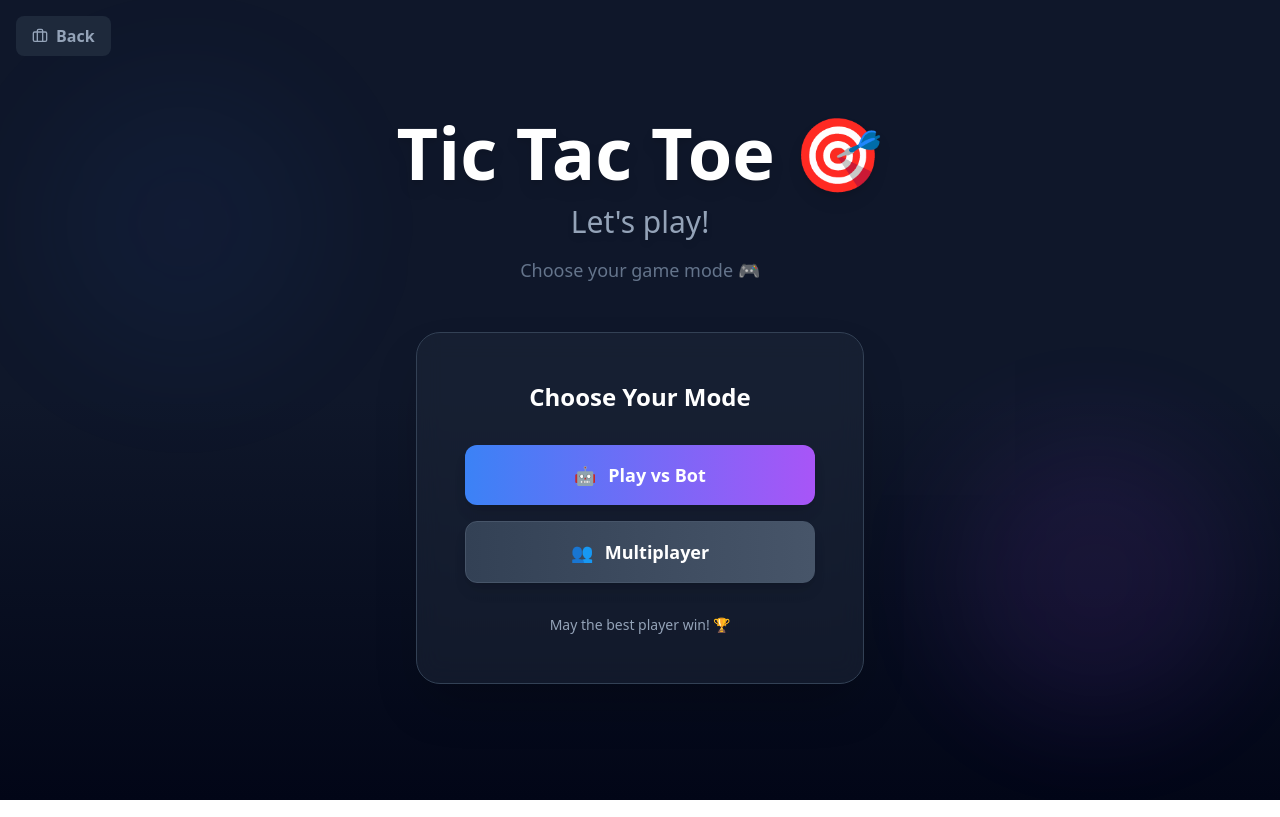
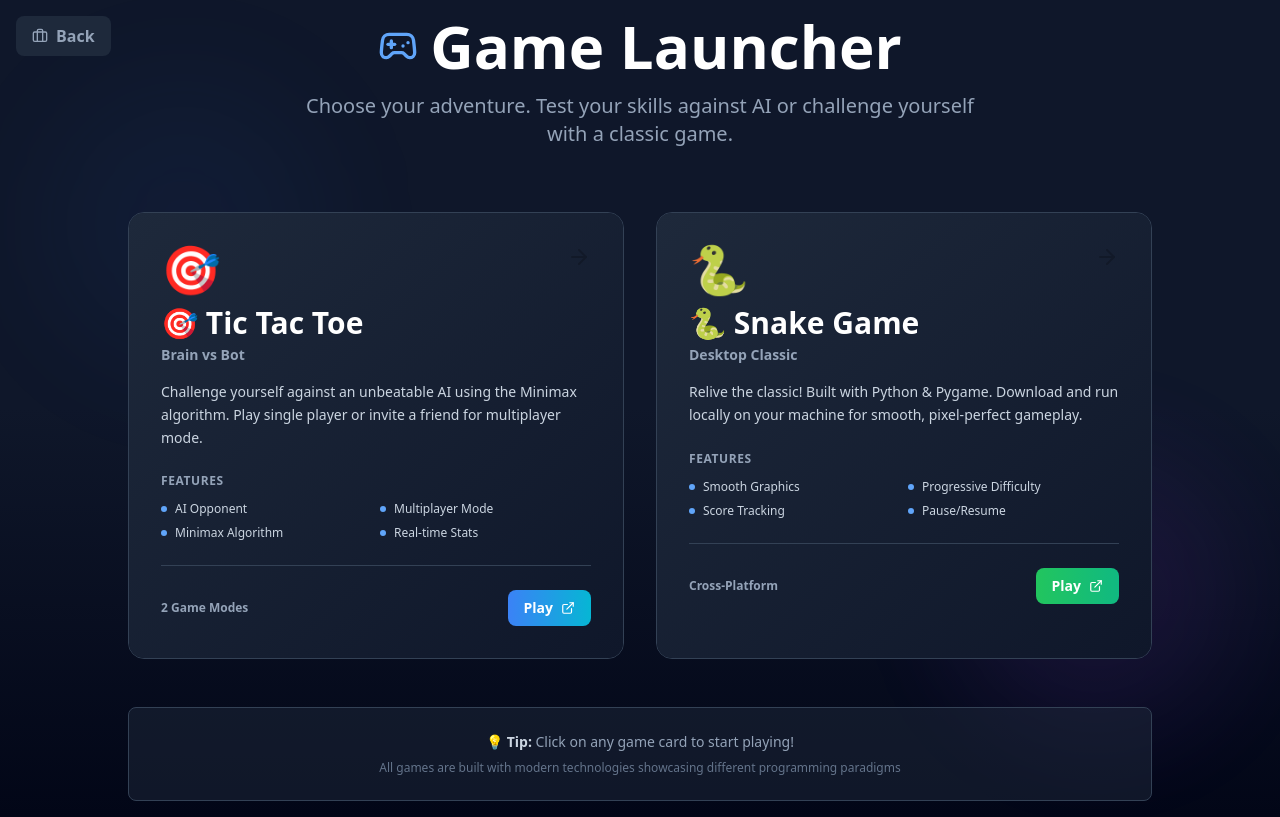
Before and after one commit to parthupadhyay038/portfolio-website, a React (Vite) app: page / in a window 1280 px wide. Both pictures are taken after a click on the button "Play Games". Built offline with nearby package versions, Linux system fonts and the light colour scheme.

Commit message:
Add unified Game Launcher interface and comprehensive project documentation

```diff
--- a/src/App.tsx
+++ b/src/App.tsx
@@ -2,15 +2,27 @@ import React, { useState } from 'react';
 import { motion } from 'framer-motion';
 import Welcome from './components/Welcome';
 import TicTacToe from './components/TicTacToe';
+import GameLauncher from './components/GameLauncher';
 import Portfolio from './components/Portfolio/Portfolio';
 import { Gamepad2, Briefcase } from 'lucide-react';
 
-type GameMode = 'welcome' | 'single' | 'multi';
+type GameMode = 'launcher' | 'welcome' | 'single' | 'multi';
 type AppMode = 'game' | 'portfolio';
 
 const App: React.FC = () => {
   const [appMode, setAppMode] = useState<AppMode>('portfolio');
-  const [gameMode, setGameMode] = useState<GameMode>('welcome');
+  const [gameMode, setGameMode] = useState<GameMode>('launcher');
+
+  const handleSelectGame = (gameType: 'snake' | 'tictactoe') => {
+    if (gameType === 'tictactoe') {
+      setGameMode('welcome');
+    } else if (gameType === 'snake') {
+      // Open snake game GitHub repo with instructions
+      window.open('https://github.com/parthupadhyay038/portfolio-website/tree/main/games', '_blank');
+      // Keep launcher visible for user to try other games
+      setGameMode('launcher');
+    }
+  };
 
   const handleStartGame = (mode: 'single' | 'multi') => {
     setGameMode(mode);
@@ -21,13 +33,13 @@ const App: React.FC = () => {
       setAppMode('game');
       setGameMode('welcome');
     } else if (gameType === 'snake') {
-      // Open snake game (external or guide)
-      window.open('https://github.com/parthupadhyay038/portfolio-website/tree/main/games', '_blank');
+      setAppMode('game');
+      setGameMode('launcher');
     }
   };
 
   const handleBack = () => {
-    setGameMode('welcome');
+    setGameMode('launcher');
   };
 
   return (
@@ -80,6 +92,7 @@ const App: React.FC = () => {
 
       {appMode === 'game' && (
         <div className="w-full min-h-screen">
+          {gameMode === 'launcher' && <GameLauncher onSelectGame={handleSelectGame} />}
           {gameMode === 'welcome' && <Welcome onStartGame={handleStartGame} />}
           {gameMode === 'single' && <TicTacToe mode="single" onBack={handleBack} />}
           {gameMode === 'multi' && <TicTacToe mode="multi" onBack={handleBack} />}
--- /dev/null
+++ b/src/components/GameLauncher.tsx
@@ -0,0 +1,176 @@
+import React from 'react';
+import { motion } from 'framer-motion';
+import { Gamepad2, ExternalLink, ArrowRight } from 'lucide-react';
+
+interface GameLauncherProps {
+  onSelectGame: (gameType: 'snake' | 'tictactoe') => void;
+}
+
+const GameLauncher: React.FC<GameLauncherProps> = ({ onSelectGame }) => {
+  const containerVariants = {
+    hidden: { opacity: 0 },
+    visible: {
+      opacity: 1,
+      transition: {
+        staggerChildren: 0.2,
+        delayChildren: 0.2,
+      },
+    },
+  };
+
+  const itemVariants = {
+    hidden: { opacity: 0, y: 20 },
+    visible: {
+      opacity: 1,
+      y: 0,
+      transition: { duration: 0.5 },
+    },
+  };
+
+  const games = [
+    {
+      id: 'tictactoe',
+      title: '🎯 Tic Tac Toe',
+      subtitle: 'Brain vs Bot',
+      description: 'Challenge yourself against an unbeatable AI using the Minimax algorithm. Play single player or invite a friend for multiplayer mode.',
+      gradient: 'from-blue-500 to-cyan-500',
+      icon: '🎯',
+      features: ['AI Opponent', 'Multiplayer Mode', 'Minimax Algorithm', 'Real-time Stats'],
+      stats: '2 Game Modes',
+    },
+    {
+      id: 'snake',
+      title: '🐍 Snake Game',
+      subtitle: 'Desktop Classic',
+      description: 'Relive the classic! Built with Python & Pygame. Download and run locally on your machine for smooth, pixel-perfect gameplay.',
+      gradient: 'from-green-500 to-emerald-500',
+      icon: '🐍',
+      features: ['Smooth Graphics', 'Progressive Difficulty', 'Score Tracking', 'Pause/Resume'],
+      stats: 'Cross-Platform',
+    },
+  ];
+
+  return (
+    <div className="min-h-screen bg-gradient-to-b from-slate-900 via-slate-900 to-slate-950 flex flex-col items-center justify-center p-4 relative overflow-hidden">
+      {/* Animated background */}
+      <div className="absolute top-20 left-10 w-72 h-72 bg-blue-500/10 rounded-full blur-3xl animate-pulse"></div>
+      <div className="absolute bottom-20 right-10 w-72 h-72 bg-purple-500/10 rounded-full blur-3xl animate-pulse delay-1000"></div>
+
+      <div className="relative z-10 w-full max-w-5xl">
+        {/* Header */}
+        <motion.div
+          initial={{ opacity: 0, y: -20 }}
+          animate={{ opacity: 1, y: 0 }}
+          transition={{ duration: 0.6 }}
+          className="text-center mb-16"
+        >
+          <div className="flex items-center justify-center gap-3 mb-4">
+            <Gamepad2 size={40} className="text-blue-400" />
+            <h1 className="text-5xl md:text-6xl font-black text-white">Game Launcher</h1>
+          </div>
+          <p className="text-xl text-slate-400 max-w-2xl mx-auto">
+            Choose your adventure. Test your skills against AI or challenge yourself with a classic game.
+          </p>
+        </motion.div>
+
+        {/* Games Grid */}
+        <motion.div
+          className="grid grid-cols-1 md:grid-cols-2 gap-8 mb-12"
+          variants={containerVariants}
+          initial="hidden"
+          animate="visible"
+        >
+          {games.map((game) => (
+            <motion.div
+              key={game.id}
+              variants={itemVariants}
+              whileHover={{ y: -10 }}
+              onClick={() => onSelectGame(game.id as 'snake' | 'tictactoe')}
+              className="group cursor-pointer relative rounded-2xl overflow-hidden border border-slate-700 hover:border-slate-600 transition-all duration-300 hover:shadow-2xl"
+            >
+              {/* Background */}
+              <div className="absolute inset-0 bg-gradient-to-br from-slate-800 to-slate-900" />
+
+              {/* Hover gradient overlay */}
+              <div
+                className={`absolute inset-0 bg-gradient-to-br ${game.gradient} opacity-0 group-hover:opacity-5 transition-opacity duration-300`}
+              />
+
+              {/* Border glow effect */}
+              <div className="absolute inset-0 opacity-0 group-hover:opacity-100 transition-opacity duration-300">
+                <div
+                  className={`absolute inset-0 bg-gradient-to-br ${game.gradient} opacity-20 blur-lg`}
+                />
+              </div>
+
+              {/* Content */}
+              <div className="relative z-10 p-8">
+                {/* Icon & Title */}
+                <div className="flex items-start justify-between mb-4">
+                  <div>
+                    <p className="text-5xl mb-3">{game.icon}</p>
+                    <h3 className="text-3xl font-bold text-white mb-1 group-hover:text-transparent group-hover:bg-clip-text group-hover:bg-gradient-to-r group-hover:from-blue-400 group-hover:to-purple-400 transition-all duration-300">
+                      {game.title}
+                    </h3>
+                    <p className="text-slate-400 font-semibold text-sm">{game.subtitle}</p>
+                  </div>
+                  <div className="text-3xl opacity-20 group-hover:opacity-50 transition-opacity">
+                    <ArrowRight className="transform group-hover:translate-x-2 transition-transform" />
+                  </div>
+                </div>
+
+                {/* Description */}
+                <p className="text-slate-300 text-sm mb-6 leading-relaxed">
+                  {game.description}
+                </p>
+
+                {/* Features */}
+                <div className="mb-6 pb-6 border-b border-slate-700">
+                  <h4 className="text-slate-400 text-xs font-semibold uppercase mb-3 tracking-wider">
+                    Features
+                  </h4>
+                  <div className="grid grid-cols-2 gap-2">
+                    {game.features.map((feature, idx) => (
+                      <div key={idx} className="flex items-center gap-2 text-slate-300 text-xs">
+                        <span className="w-1.5 h-1.5 rounded-full bg-blue-400"></span>
+                        <span>{feature}</span>
+                      </div>
+                    ))}
+                  </div>
+                </div>
+
+                {/* Stats & CTA */}
+                <div className="flex items-center justify-between">
+                  <span className="text-slate-400 text-xs font-semibold">{game.stats}</span>
+                  <button
+                    className={`inline-flex items-center gap-2 px-4 py-2 rounded-lg bg-gradient-to-r ${game.gradient} text-white font-semibold text-sm hover:shadow-lg transform hover:scale-105 transition-all duration-300`}
+                  >
+                    <span>Play</span>
+                    <ExternalLink size={14} />
+                  </button>
+                </div>
+              </div>
+            </motion.div>
+          ))}
+        </motion.div>
+
+        {/* Instructions */}
+        <motion.div
+          initial={{ opacity: 0, y: 20 }}
+          animate={{ opacity: 1, y: 0 }}
+          transition={{ duration: 0.6, delay: 0.4 }}
+          className="p-6 rounded-lg bg-slate-800/50 border border-slate-700 text-center text-slate-400 text-sm"
+        >
+          <p>
+            <strong className="text-slate-300">💡 Tip:</strong> Click on any game card to start playing!
+          </p>
+          <p className="mt-2 text-xs text-slate-500">
+            All games are built with modern technologies showcasing different programming paradigms
+          </p>
+        </motion.div>
+      </div>
+    </div>
+  );
+};
+
+export default GameLauncher;
```
Also changed, not shown: 1 other file (tests, documents, lock files or other folders).
